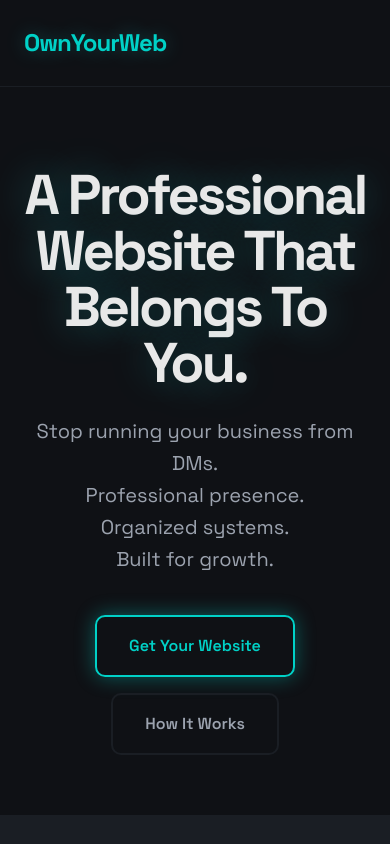
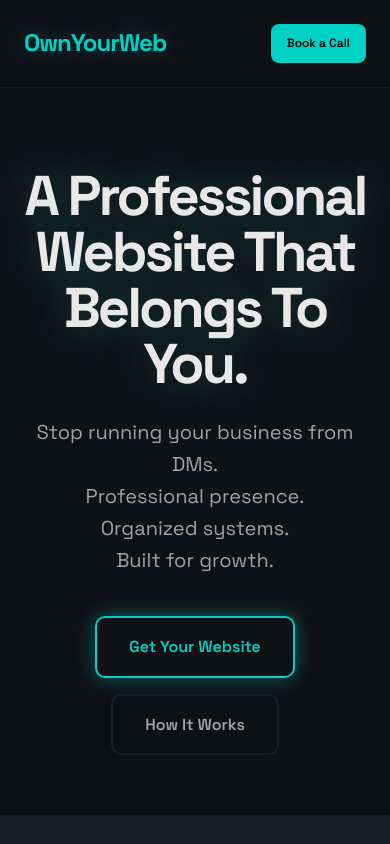
Before and after one commit to innergclaw/ownyourweb-landing, a website: page index.html in a window 390 px wide. Shown: the top 844 px of the page. Drawn offline with Linux system fonts and the light colour scheme.

Commit message:
Add Book a Call button to nav and footer - links to cal.com booking page

```diff
--- a/index.html
+++ b/index.html
@@ -59,6 +59,31 @@
       letter-spacing: -1px;
       color: var(--accent-teal);
       text-shadow: 0 0 20px var(--border-glow);
+    }
+
+    /* Booking Button */
+    .btn-book {
+      display: inline-block;
+      padding: 12px 24px;
+      font-size: 14px;
+      font-weight: 600;
+      border-radius: 8px;
+      text-decoration: none;
+      transition: all 0.3s ease;
+      background: var(--accent-teal);
+      color: #000000;
+      border: none;
+    }
+
+    .btn-book:hover {
+      background: rgba(0, 209, 199, 0.8);
+      box-shadow: 0 0 20px var(--button-glow);
+      transform: translateY(-2px);
+    }
+
+    footer .btn-book {
+      margin-top: 16px;
+      display: inline-block;
     }
 
     /* Section */
@@ -568,6 +593,11 @@
         padding: 12px 16px;
         min-width: 120px;
       }
+
+      .btn-book {
+        padding: 10px 16px;
+        font-size: 12px;
+      }
     }
   </style>
 </head>
@@ -576,6 +606,7 @@
   <nav>
     <div class="container">
       <div class="logo">OwnYourWeb</div>
+      <a href="https://cal.com/ownyourwebsystems/15min" class="btn-book" target="_blank">Book a Call</a>
     </div>
   </nav>
 
@@ -792,6 +823,9 @@
       <p style="margin-top: 12px; color: var(--text-muted); font-size: 14px;">
         Powered by <a href="https://innergclaw.github.io/innerg-intelligence-landing/" target="_blank" style="color: var(--text-muted);">InnerG Intelligence</a>
       </p>
+      <div style="margin-top: 24px;">
+        <a href="https://cal.com/ownyourwebsystems/15min" class="btn-book" target="_blank">Book a Call</a>
+      </div>
     </div>
   </footer>
 </body>
```
